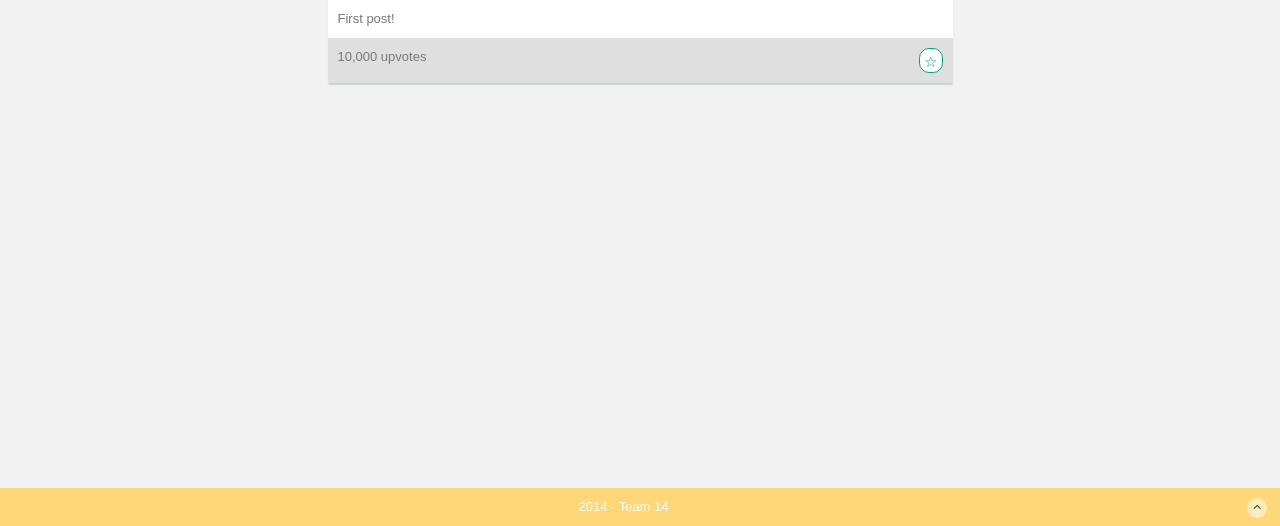
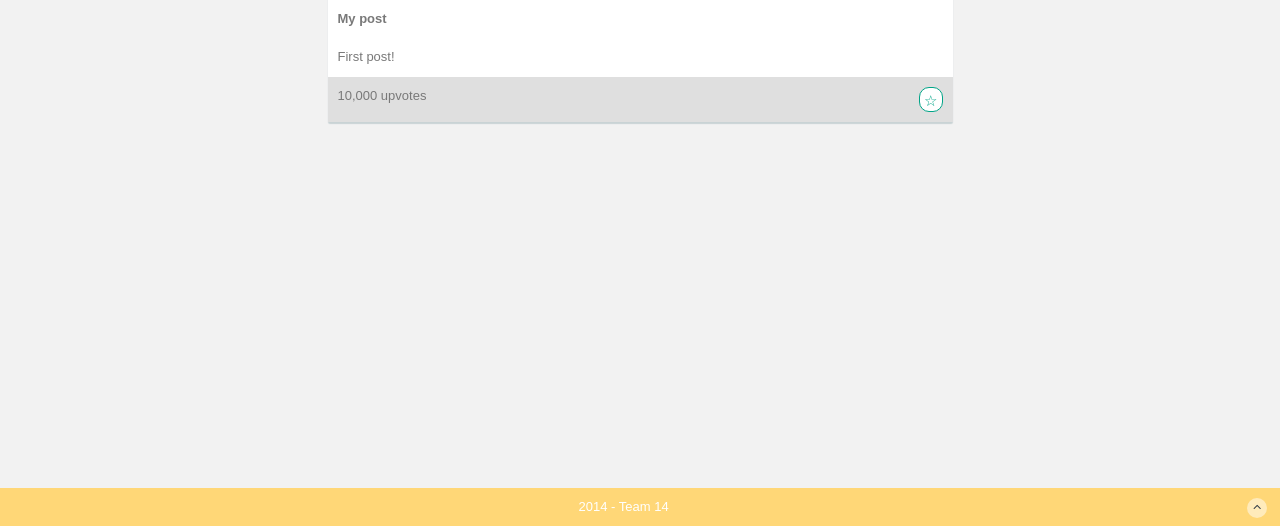
Before and after one commit to jaeteekae/pintergram, a Django app: template newsfeed/templates/newsfeed/single_post.html in a window 1280 px wide. Shown: the part 478-1004 px from the top of the page. Run offline with Django 3.2, Linux system fonts and the light colour scheme; the template is opened without the code that fills it: values that come from a table or form of the project are taken from there, others are empty; data comes from the database, SQL or seed files in the repository; both versions use the stored data as it was after the commit; some libraries are stand-ins or nearby versions.

Commit message:
added the title to the post

```diff
--- a/newsfeed/static/newsfeed/css/style.css
+++ b/newsfeed/static/newsfeed/css/style.css
@@ -143,6 +143,13 @@ height: 40px;
 
 .post > .caption {
     padding: 10px;
+
+}
+
+
+.post > .title {
+    padding: 10px;
+    font-weight: bold;
 
 }
 
--- a/newsfeed/templates/newsfeed/index.html
+++ b/newsfeed/templates/newsfeed/index.html
@@ -14,6 +14,10 @@
 	            <div class="timestamp">{{ post.timestamp }}</div>
 	        </div>
 	        <img class="post-image"src="https://placekitten.com/g/400/200">
+	        <div class="title">
+	        	{{ post.post_title }}
+	        </div>
+
 	        <div class="caption">
 	        	{{ post.post_text }}
 	        </div>
--- a/newsfeed/templates/newsfeed/single_post.html
+++ b/newsfeed/templates/newsfeed/single_post.html
@@ -13,6 +13,10 @@
 	            <div class="timestamp">{{ post.timestamp }}</div>
 	        </div>
 	        <img class="post-image"src="https://placekitten.com/g/400/200">
+	        <div class="title">
+	        	{{ post.post_title }}
+	        </div>
+
 	        <div class="caption">
 	        	{{ post.post_text }}
 	        </div>
```
Also changed, not shown: db.sqlite3.
